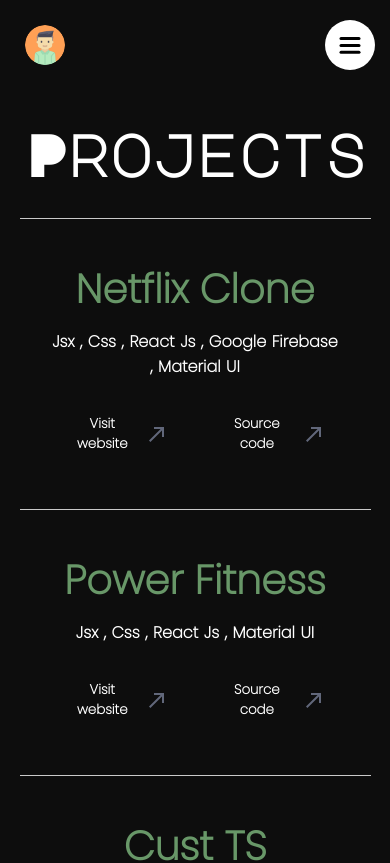
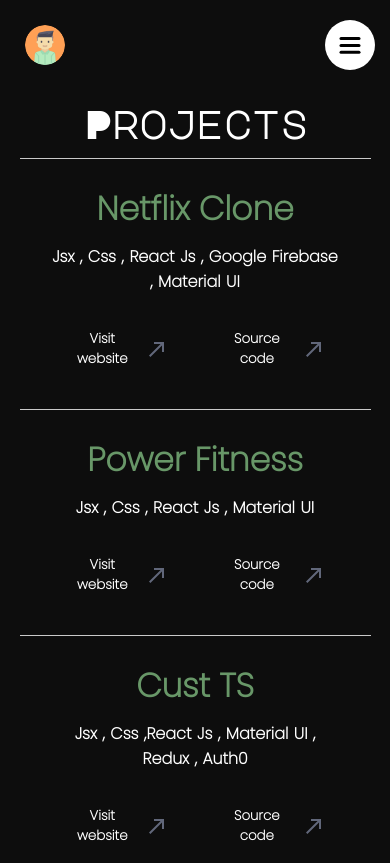
Before and after one commit to ManishKuPatra254/My-New-Portfolio, a React (Vite) app: page /projects in a window 390 px wide. Shown: the top 863 px of the page. Built offline with nearby package versions, Linux system fonts and the light colour scheme.

Commit message:
edited project css

```diff
--- a/src/Projects/Projects.module.css
+++ b/src/Projects/Projects.module.css
@@ -124,17 +124,24 @@
 }
 
 @media screen and (max-width : 1100px) {
+
+    .main_projects h1 {
+        font-size: 38px;
+        padding: 15px 15px;
+        font-family: var(--heading-font);
+    }
+
     .project_titles_s {
         display: flex;
         flex-direction: column;
-        padding: 40px 10px;
+        padding: 25px 10px;
         transition: none;
     }
 
     .project_titles_s h2 {
         text-align: center;
         font-weight: 800;
-        font-size: 40px;
+        font-size: 33px;
         color: #689768;
         pointer-events: none;
     }
```
